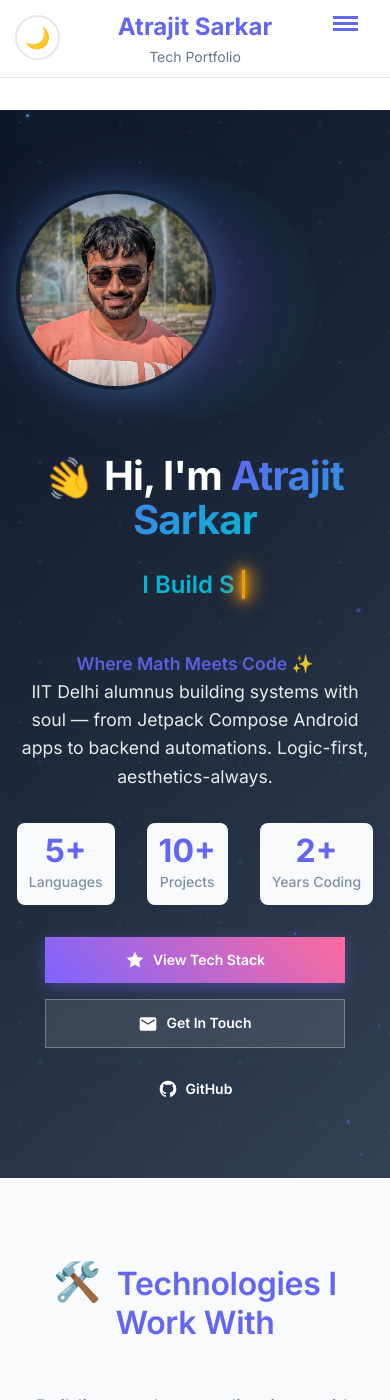
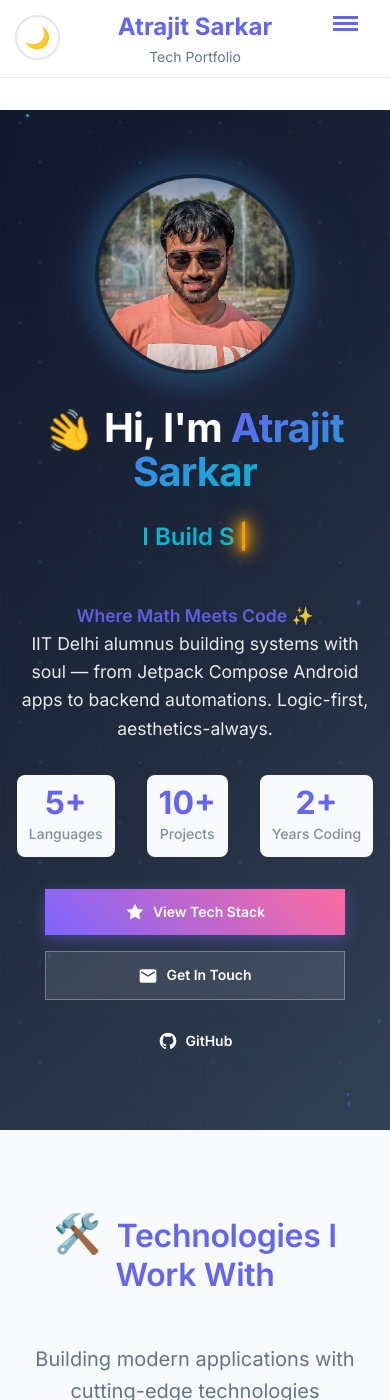
Before and after one commit to atrajit-sarkar/tech-portfolio, a Jekyll site: the page built from index.md, in a window 390 px wide and 1400 px high. Built offline with Jekyll 4.4.1, drawn with Linux system fonts in a browser that asks for light colours.

Commit message:
Enhance hero section layout and add custom cursor glow effect for improved interactivity

```diff
--- a/assets/css/main.css
+++ b/assets/css/main.css
@@ -1048,6 +1048,9 @@
     .hero-section {
         min-height: auto;
         padding: var(--space-16) 0;
+    display: flex;
+    flex-direction: column;
+    justify-content: center;
     }
 
     .hero-image {
@@ -1090,6 +1093,35 @@
     .language-bar {
         order: 3;
         grid-column: 1 / -1;
+    }
+}
+
+@media (max-width: 1024px) {
+    .hero-content {
+        display: flex;
+        flex-direction: column;
+        align-items: center;
+        justify-content: center;
+    }
+    .hero-image-container { order: 0; }
+    .hero-text { order: 1; text-align: center; }
+}
+
+.custom-cursor-glow { pointer-events: none; }
+
+/* Mobile hero image centering override */
+@media (max-width: 768px) {
+    .hero-image-container {
+        width: 100%;
+        display: flex;
+        flex-direction: column;
+        align-items: center;
+        justify-content: center;
+        margin: 0 auto;
+    }
+    .hero-image-container .hero-image {
+        display: block;
+        margin: 0 auto;
     }
 }
 
--- a/assets/js/animations.js
+++ b/assets/js/animations.js
@@ -307,6 +307,59 @@
     // Force scroll to top one more time after everything loads
     window.scrollTo(0, 0);
 });
+
+// ================================
+// HERO CURSOR GLOW EFFECT (added)
+// ================================
+function initHeroCursorGlow() {
+    const hero = document.querySelector('.hero-section');
+    if (!hero) return;
+    if (document.querySelector('.custom-cursor-glow')) return;
+
+    const cursor = document.createElement('div');
+    cursor.className = 'custom-cursor-glow';
+    cursor.style.cssText = `
+        position: fixed;
+        width: 24px;
+        height: 24px;
+        background: radial-gradient(circle, rgba(99,102,241,0.85) 0%, rgba(99,102,241,0.25) 55%, transparent 70%);
+        border-radius: 50%;
+        pointer-events: none;
+        z-index: 9999;
+        mix-blend-mode: screen;
+        transition: transform 0.15s ease, background 0.3s ease, opacity 0.3s ease;
+        opacity: 0;
+        filter: drop-shadow(0 0 6px rgba(99,102,241,0.6));
+    `;
+    document.body.appendChild(cursor);
+
+    const activate = () => { cursor.style.opacity = '1'; };
+    const deactivate = () => { cursor.style.opacity = '0'; };
+    const move = (e) => {
+        cursor.style.left = (e.clientX - 12) + 'px';
+        cursor.style.top = (e.clientY - 12) + 'px';
+    };
+
+    hero.addEventListener('mouseenter', activate);
+    hero.addEventListener('mouseleave', deactivate);
+    hero.addEventListener('mousemove', move);
+
+    const interactive = hero.querySelectorAll('a, button, .btn, .hero-image');
+    interactive.forEach(el => {
+        el.addEventListener('mouseenter', () => {
+            cursor.style.transform = 'scale(2)';
+            cursor.style.background = 'radial-gradient(circle, rgba(245,158,11,0.9) 0%, rgba(245,158,11,0.25) 55%, transparent 70%)';
+            cursor.style.filter = 'drop-shadow(0 0 8px rgba(245,158,11,0.7))';
+        });
+        el.addEventListener('mouseleave', () => {
+            cursor.style.transform = 'scale(1)';
+            cursor.style.background = 'radial-gradient(circle, rgba(99,102,241,0.85) 0%, rgba(99,102,241,0.25) 55%, transparent 70%)';
+            cursor.style.filter = 'drop-shadow(0 0 6px rgba(99,102,241,0.6))';
+        });
+    });
+}
+
+document.addEventListener('DOMContentLoaded', initHeroCursorGlow);
 
 // Lazy loading for images
 if ('IntersectionObserver' in window) {
```
